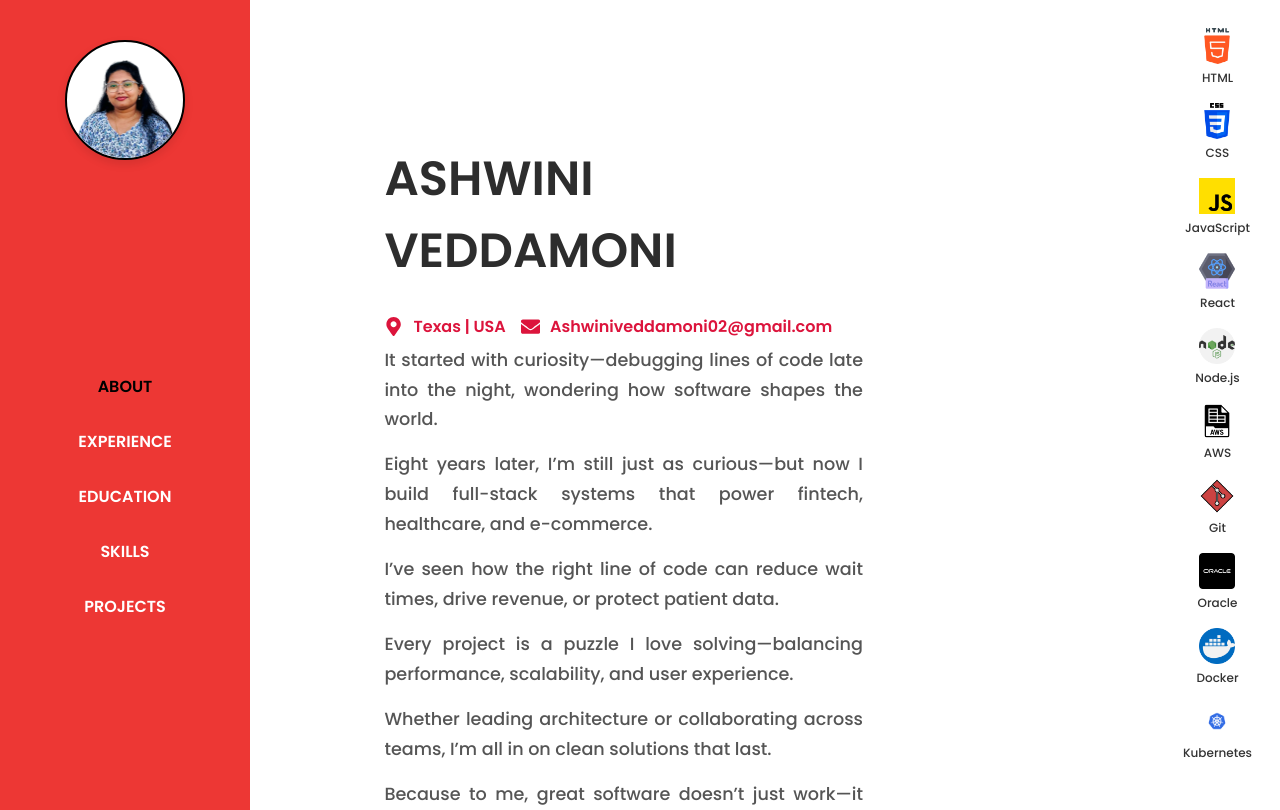
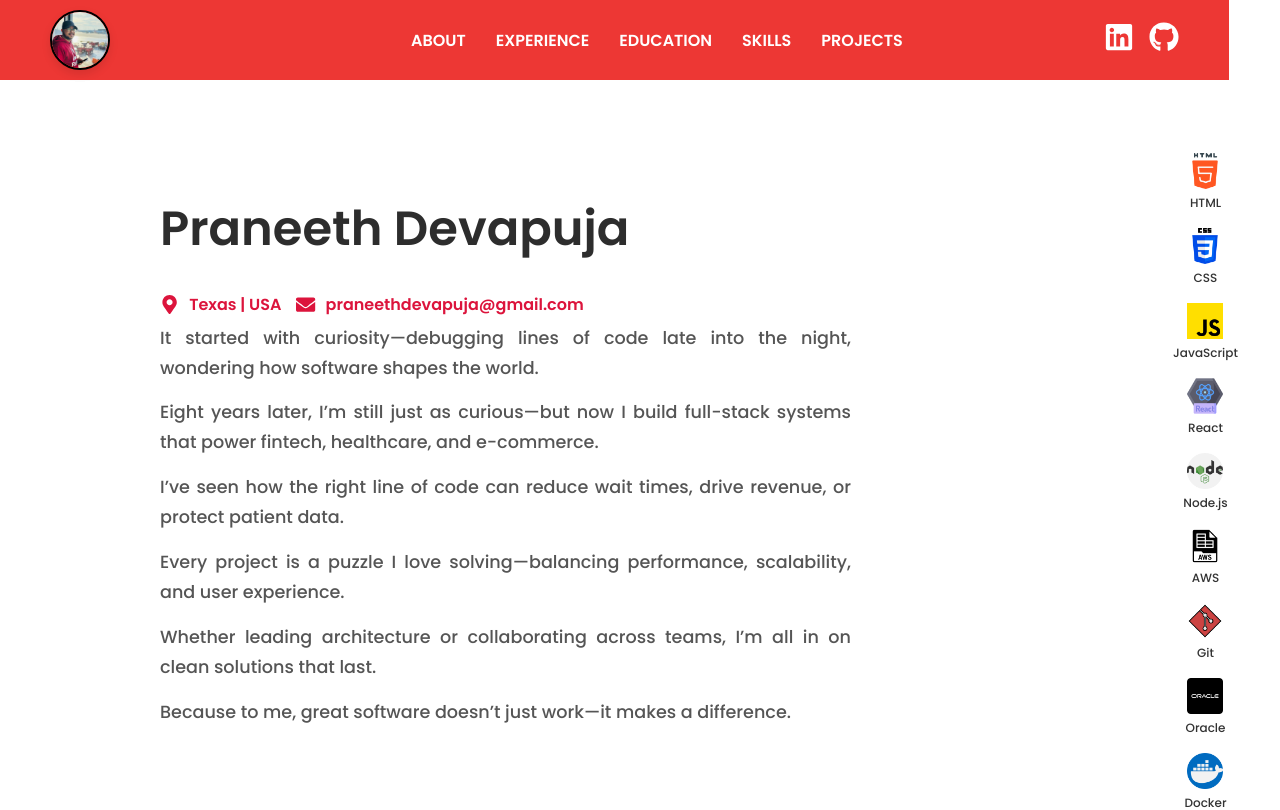
Before and after one commit to devapujap/Praneeth_devapuja, a React (Create React App) app: page / in a window 1280 px wide. Shown: the top 810 px of the page. Built offline with nearby package versions, Linux system fonts and the light colour scheme.

Commit message:
basic changes

```diff
--- a/src/components/About/about.css
+++ b/src/components/About/about.css
@@ -27,8 +27,9 @@ body {
 /* Left Content */
 .about-details {
   flex: 1;
-  max-width: 600px;
+  max-width: 700px;
   padding-top: 75px;
+  padding-top: 0px;
 }
 
 .about-name {
--- a/src/components/About/about.js
+++ b/src/components/About/about.js
@@ -43,13 +43,13 @@ const About = () => {
       <div className="about-container">
         {/* Left: About Content */}
         <div className="about-details">
-          <h1 className="about-name">ASHWINI VEDDAMONI</h1>
+          <h1 className="about-name">Praneeth Devapuja</h1>
 
           <div className="contact-info">
             <p><FaMapMarkerAlt className="icon" />Texas | USA</p>
             <p>
               <FaEnvelope className="icon" />
-              <a href="mailto:Ashwiniveddamoni02@gmail.com">Ashwiniveddamoni02@gmail.com</a>
+              <a href="mailto:Ashwiniveddamoni02@gmail.com">praneethdevapuja@gmail.com</a>
             </p>
           </div>
 
--- a/src/components/NavBar/navbar.css
+++ b/src/components/NavBar/navbar.css
@@ -1,53 +1,48 @@
-/* Sidebar Navigation */
+/* Navbar - Top Horizontal */
 .navbar {
     position: fixed;
     top: 0;
     left: 0;
-    height: 135vh; /* Full height */
-    width: 250px; /* Sidebar width */
-    background-color: #ed3734; /* Sidebar Background Color */
+    width: 96%; /* Full width */
+    height: auto;
+    background-color: #ed3734;
     display: flex;
-    flex-direction: column;
+    flex-direction: row;
+    padding-left: 0px;
     align-items: center;
-    padding-top: 100px;
-    z-index: 100; /* Ensure it stays on top */
     justify-content: space-between;
-    padding: 10px 30px;
-
+    padding: 10px 50px;
+    z-index: 100;
 }
 
-/* Profile Image Box - Circle Frame */
+/* Profile Image Box */
 .profile-box {
     display: flex;
-    justify-content: center;
     align-items: center;
-    margin-top: 30px;
-    margin-bottom: -100%;
+    margin: 0;
+    padding-right: 100px;
 }
 
 /* Profile Image */
 .profile-image {
     background: #fff;
-    width: 120px;
-    height: 120px;
-    border-radius: 50%;     /* Makes the image itself a circle */
+    width: 60px;
+    height: 60px;
+    border-radius: 50%;
     object-fit: cover;
-    border: 2px solid black; /* Optional: adds a white border around image */
+    border: 2px solid black;
     box-shadow: 0 4px 10px rgba(0, 0, 0, 0.1);
 }
 
 /* Navigation Links */
 .desktopMenu {
     display: flex;
-    flex-direction: column;
-    width: 100%;
+    flex-direction: row;
+    gap: 30px;
 }
 
 .desktopMenuListItem {
     color: white;
-    text-align: center;
-    padding: 15px 0px;
-    width: 100%;
     cursor: pointer;
     transition: color 0.3s ease, background 0.3s ease;
     font-weight: bold;
@@ -58,57 +53,45 @@
     background-color: transparent;
 }
 
-/* Active Class */
 .active {
     color: black;
     font-weight: bold;
     background-color: transparent;
-    border-left: none;
-    padding: 15px 0px;
+    border-bottom: 2px solid black;
 }
 
- Social Media Icons
+/* Social Media Icons */
 .social-icons {
     display: flex;
     gap: 15px;
-    margin-top: auto; /* Pushes to the bottom */
-    margin-bottom: 300px;
+    margin: 0;
 }
 
 .social-icon {
-    font-size: 41px;
+    font-size: 30px;
     color: white;
     transition: color 0.3s ease-in-out;
     cursor: pointer;
-    align-items: center;
 }
 
 .linkedin:hover {
-    color: #0077b5; /* LinkedIn Blue */
+    color: #0077b5;
 }
 
 .github:hover {
-    color: #333; /* GitHub Dark */
+    color: #333;
 }
 
-/* Adjust page content to prevent overlap */
+/* Adjust page content */
 .content {
-    margin-left: 260px; /* Space for sidebar */
+    margin-top: 100px; /* Space for top navbar */
     padding: 20px;
 }
 
 /* Responsive Design */
 @media screen and (max-width: 768px) {
-    .navbar {
-        width: 200px;
-    }
-
-    .profile-box {
-        width: 100px;
-        height: 100px;
-    }
-
-    .content {
-        margin-left: 210px;
+    .desktopMenu {
+        flex-direction: column;
+        gap: 10px;
     }
 }
--- a/src/components/NavBar/navbar.js
+++ b/src/components/NavBar/navbar.js
@@ -1,6 +1,6 @@
-import React from 'react';
+    import React from 'react';
 import './navbar.css';
-import profilePic from '../../assets/ashwini_veddamoni.png';
+import profilePic from '../../assets/Profile.jpeg';
 import { Link } from 'react-scroll';
 import { FaLinkedin, FaGithub } from 'react-icons/fa';
 
```
Also changed, not shown: src/assets/Profile.jpeg (added), src/assets/ashwini_veddamoni.png (deleted).
